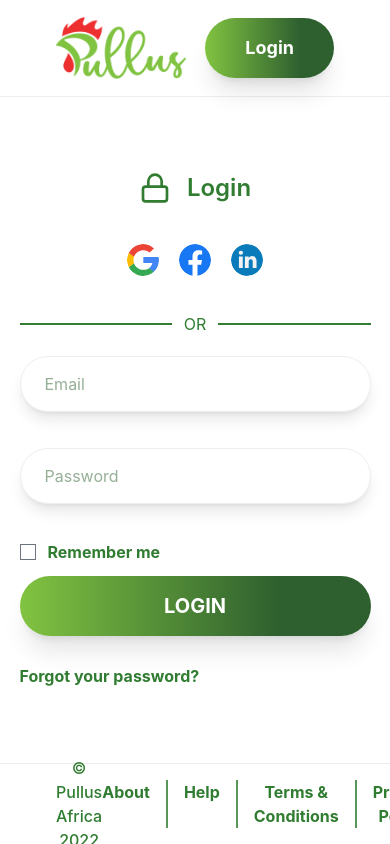
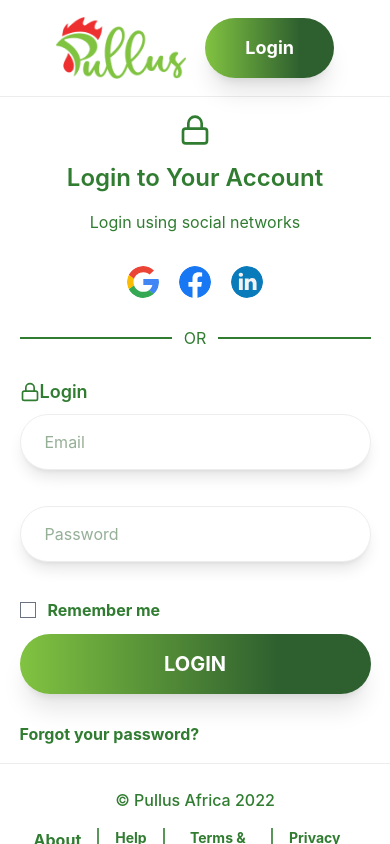
Before and after one commit to codingSlimey/PullusProject, a React (Create React App) app in the folder pullus-app/: page /login in a window 390 px wide. Built offline with nearby package versions, Linux system fonts and the light colour scheme; a web font is replaced by a local one.

Commit message:
responsiveness for home

```diff
--- a/pullus-app/src/components/FOOTER/Footer.js
+++ b/pullus-app/src/components/FOOTER/Footer.js
@@ -5,8 +5,8 @@ export default function Footer() {
 	const footerLinks = ['About', 'Help', 'Terms & Conditions', 'Privacy Policy']
 	return (
 		<div className='border-t border-grey bg-white text-primary h-fit'>
-			<div className='max-width h-20 w-full generalPadding flex justify-between items-center'>
-				<div className='font-medium'>
+			<div className='max-width py-2 max-w-full h-20 w-full generalPadding flex flex-col md:flex-row justify-between items-center'>
+				<div className=' py-4 md:py-0 md:pr-4  font-medium'>
 					<p>&#169; Pullus Africa 2022</p>
 				</div>
 
@@ -17,7 +17,7 @@ export default function Footer() {
 								key={index}
 								to={'/'}
 								className={`${
-									index === 0 ? 'pr-4' : 'border-l-2 border-primary/80 px-4'
+									index === 0 ? 'pr-4' : ' text-sm md:text-base border-l-2 border-primary/80  px-4'
 								}`}
 							>
 								{item}
--- a/pullus-app/src/components/HOME/Home.js
+++ b/pullus-app/src/components/HOME/Home.js
@@ -12,22 +12,22 @@ export default function Home() {
 				'bg-homepage bg-cover bg-center bg-no-repeat h-full flex flex-col justify-center text-center text-white'
 			}
 		>
-			<h1 className='text-5xl font-bold'>Welcome to PULLUS</h1>
+			<h1 className='text-4xl md:text-5xl font-bold'>Welcome to PULLUS</h1>
 
-			<div className='text-3xl'>
-				<p className='my-12 w-[40%] mx-auto'>
+			<div className='text-2xl px-1 md:text-3xl'>
+				<p className='my-12 w-full  md:w-[40%] mx-auto'>
 					We connect poultry farmers to quality Input, Services, Market &
 					Finance.
 				</p>
 				<p className='font-medium'>Begin your journey as a</p>
 			</div>
 
-			<div className={'mt-14 flex justify-center items-center gap-14'}>
+			<div className={'mt-14 flex justify-center items-center gap-8 md:gap-14'}>
 				<Button
 					action={() => navigate('/farmer/cycle-management')}
 					color={'fade'}
 					title={'FARMER'}
-					extraClass={'font-bold text-lg border border-white capitalize'}
+					extraClass={'font-bold text-xs md:text-lg border border-white capitalize'}
 				/>
 
 				<p>OR</p>
@@ -35,7 +35,7 @@ export default function Home() {
 					action={() => navigate('/farmer/cycle-management')}
 					color={'fade'}
 					title={'VENDOR'}
-					extraClass={'font-bold text-lg border border-white capitalize'}
+					extraClass={'font-bold text-xs md:text-lg border border-white capitalize'}
 				/>
 			</div>
 		</div>
--- a/pullus-app/src/pages/AUTH/Login.js
+++ b/pullus-app/src/pages/AUTH/Login.js
@@ -43,12 +43,14 @@ export default function Login() {
 	return (
 		<section className={'flex h-full w-full'}>
 			<section className={'flex-1 flex flex-col  justify-center'}>
-				<div className='flex items-center gap-4 mb-6 justify-center text-primary'>
+				<div className='flex flex-col items-center gap-4 mb-6 justify-center text-primary'>
 					<FiLock className='w-8 h-8 font-bold' />
-					<div className='text-medium text-2xl font-semibold'>Login</div>
+					<div className='text-medium text-2xl font-semibold'>Login to Your Account</div>
+					<p>Login using social networks </p>
+
 				</div>
 
-				<div className='flex justify-center items-center gap-5 my-4'>
+				<div className='flex justify-center items-center gap-5 my-2 md:my-4'>
 					<Link to={'/'}>
 						<img
 							className='w-8 h-8 rounded-full'
@@ -82,6 +84,9 @@ export default function Login() {
 					onSubmit={handleLogin}
 					className='w-[70%] max-mobile:w-[90%] mx-auto'
 				>
+					<div className='text-primary my-2 text-lg font-semibold flex items-center' >
+					<FiLock className='w-5 h-5 font-bold' />
+						 <p>Login</p> </div>
 					<div className={'grid gap-3'}>
 						<Input
 							type='email'
--- a/pullus-app/src/pages/FARMER/ProductionPlan/recentProductions.jsx
+++ b/pullus-app/src/pages/FARMER/ProductionPlan/recentProductions.jsx
@@ -16,7 +16,6 @@ function RecentProduction(props) {
 	return (
 		<div className='font-bold md:pb-12'>
 			<div className='text-primary text-left my-6'>Recent Productions</div>
-
 			<div className='flex gap-16'>
 				<div className='flex  flex-col md:flex-1'>
 					<Accordion>
```
